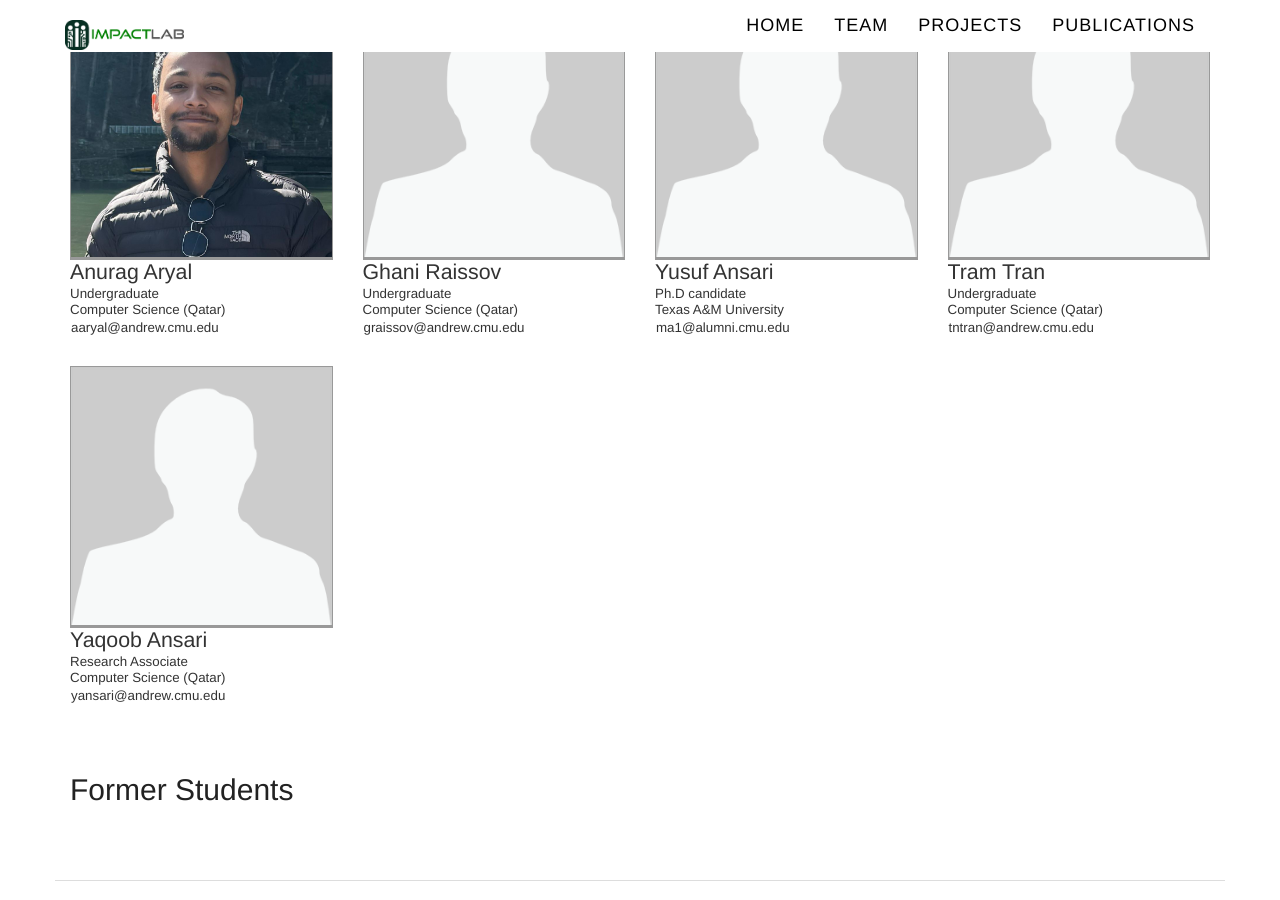
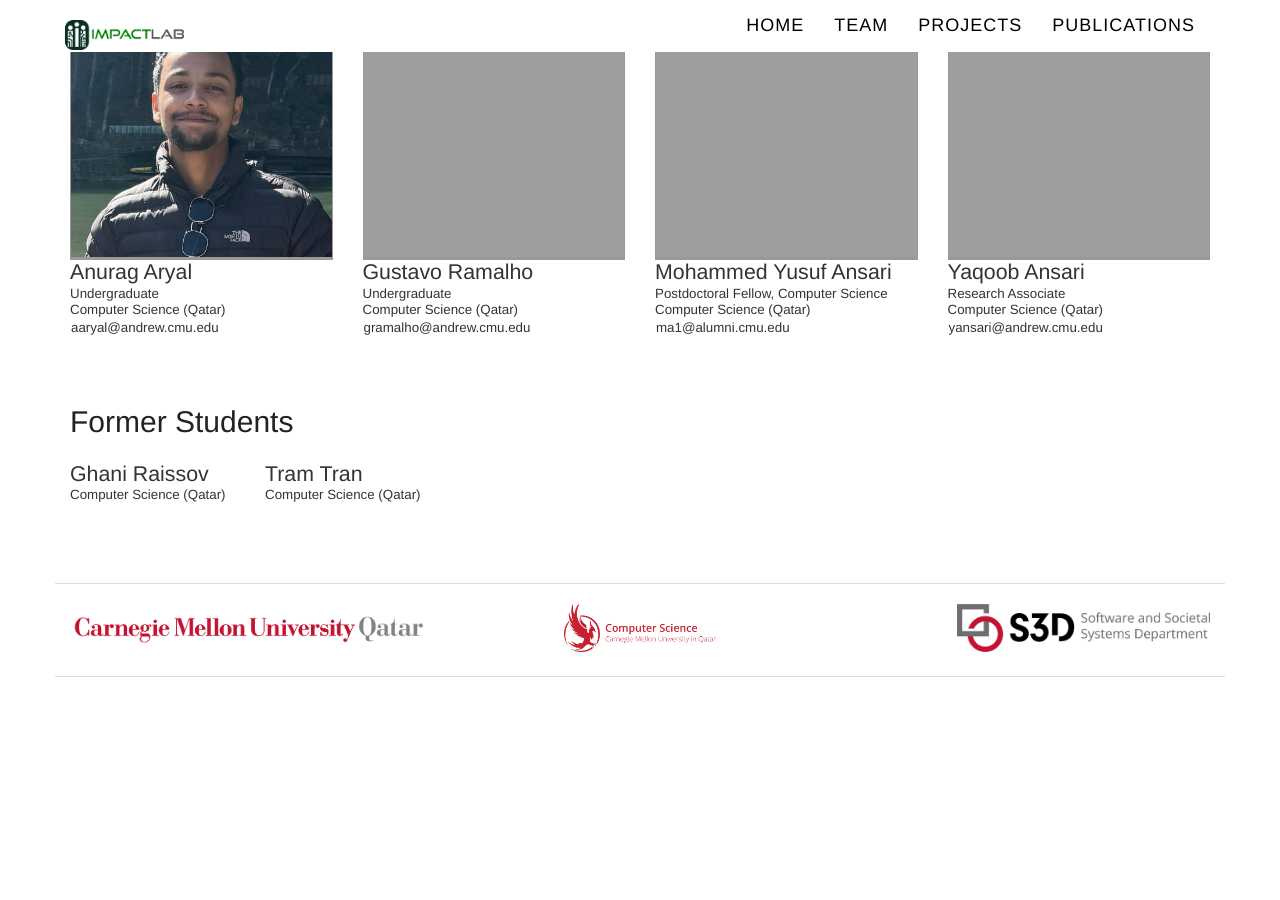
Before and after one commit to cmu-impactlab/cmu-impactlab.github.io, a Jekyll site: the page built from members/index.html, in a window 1280 px wide and 900 px high, scrolled down 647 px. Built offline with Jekyll 4.4.1, drawn with Linux system fonts in a browser that asks for light colours; nearby versions of some CDN libraries; some web fonts are replaced; after the commit the page ends 1324 px from its top, so only the background shows below that.

Commit message:
updated members

```diff
--- a/_data/members.yml
+++ b/_data/members.yml
@@ -17,12 +17,22 @@
   degree: Undergraduate
   affiliation: QSCS
 
+# Gustavo
+- id: gramalho
+  name: Gustavo Ramalho
+  image: /images/members/gramalho.jpg
+  email: gramalho@andrew.cmu.edu
+  status: current
+  degree: Undergraduate
+  affiliation: QSCS
+
+
 # Tram
 - id: tntran
   name: Tram Tran
   image: /images/members/dummy.png
   email: tntran@andrew.cmu.edu
-  status: current
+  status: past_collab
   degree: Undergraduate
   affiliation: QSCS
 
@@ -31,14 +41,14 @@
   name: Ghani Raissov
   image: /images/members/dummy.png
   email: graissov@andrew.cmu.edu
-  status: current
+  status: past_collab
   degree: Undergraduate
   affiliation: QSCS
 
 # Yaqoob
 - id: yansari
   name: Yaqoob Ansari
-  image: /images/members/dummy.png
+  image: /images/members/yansari.jpeg
   email: yansari@andrew.cmu.edu
   status: current
   degree: Research Associate
@@ -47,9 +57,9 @@
 
 # Yusuf
 - id: ma1
-  name: Yusuf Ansari
-  image: /images/members/dummy.png
+  name: Mohammed Yusuf Ansari
+  image: /images/members/ma1.png
   email: ma1@alumni.cmu.edu
   status: current
-  degree: Ph.D candidate
-  affiliation: TAMU
+  degree: Postdoctoral Fellow, Computer Science
+  affiliation: QSCS
```
